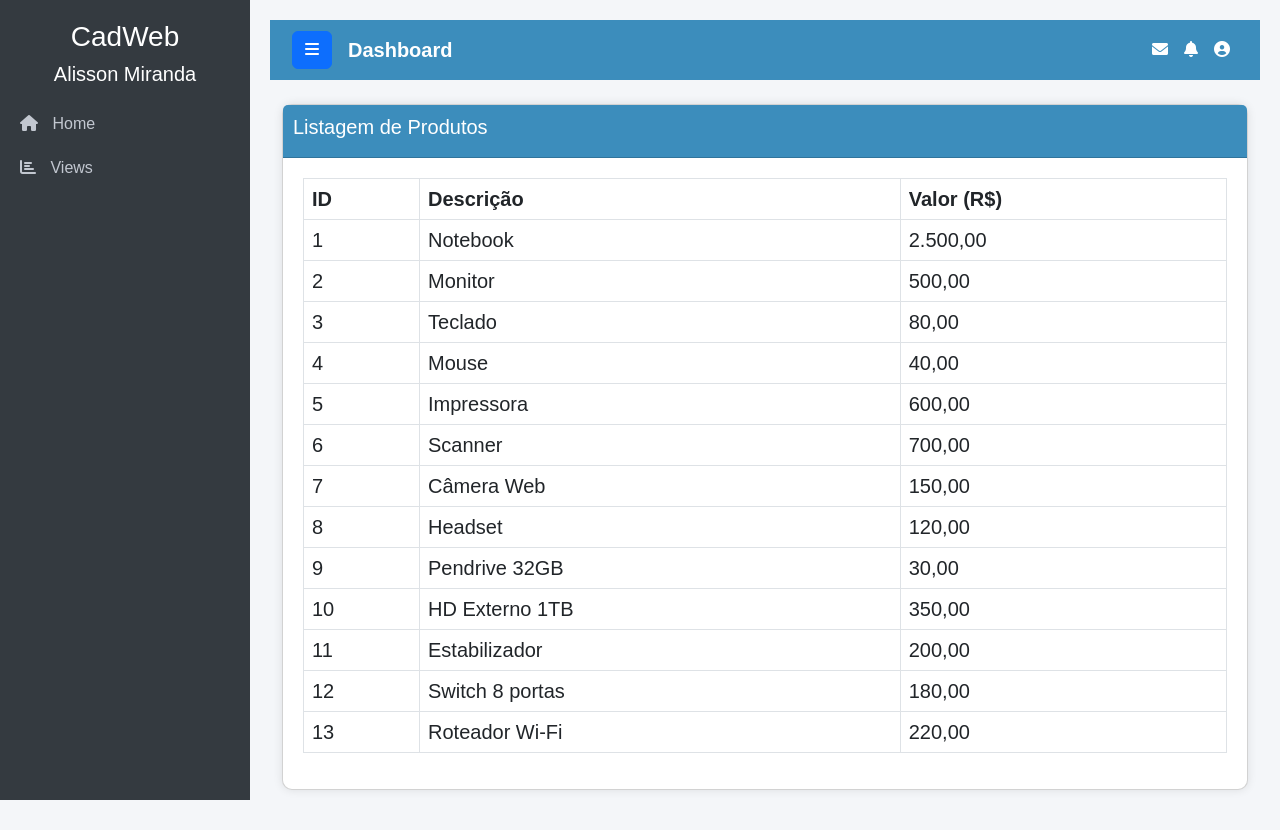
After one commit to amiranda-dev/pweb-django, a Django app: page /produtos/ in a window 1280 px wide. The commit adds this page. Run offline with Django 5.2, Linux system fonts and the light colour scheme.

Commit message:
Lista de produtos estático

```diff
--- a/home/templates/base.html
+++ b/home/templates/base.html
@@ -119,7 +119,7 @@
                 <a href="{% url 'diasemana' 2 %}" class="nav-link">Dia Semana</a>
             </li>
             <li class="nav-item">
-                <a href="{% url "produto" %}" class="nav-link">Produtos</a>
+                <a href="{% url "produtos" %}" class="nav-link">Produtos</a>
             </li>
         </ul>
     </li>
--- /dev/null
+++ b/home/templates/produto/formulario.html
@@ -0,0 +1,5 @@
+{% extends "base.html" %}
+
+{% block titulo %} Home {% endblock titulo %}
+
+{% block conteudo %} Página Inicial {% endblock conteudo %}
--- /dev/null
+++ b/home/templates/produto/lista.html
@@ -0,0 +1,27 @@
+{% extends "base.html" %}
+
+{% block titulo %} Listagem de Produtos {% endblock titulo %}
+
+{% block conteudo %}
+
+  <table class="table table-bordered table-hover mx-auto">
+        <thead class="thead-dark">
+            <tr>
+                <th scope="col">ID</th>
+                <th scope="col">Descrição</th>
+                <th scope="col">Valor (R$)</th>
+            </tr>
+        </thead>
+        <tbody>
+
+        {% for item  in lista %}
+            <tr>
+                <td>{{item.id}}</td>
+                <td>{{item.nome}}</td>
+                <td>{{item.preco}}</td>
+            </tr>
+        {% endfor %}
+        </tbody>
+    </table>
+
+{% endblock conteudo %}
--- a/home/urls.py
+++ b/home/urls.py
@@ -11,7 +11,7 @@ urlpatterns = [
     path('item/<int:id>', views.exibir_item, name="exibir_item"),
     path('perfil/<str:usuario>', views.perfil, name="perfil"),
     path('diasemana/<int:numero>', views.dia_semana, name="diasemana"),
-    path('produto/', views.produto, name='produto')
+    path('produtos/', views.produtos, name='produtos')
 
 
 ]
--- a/home/views.py
+++ b/home/views.py
@@ -39,5 +39,22 @@ def dia_semana(request, numero):
     return render(request, "dia.html", {"dia":dia})
 
 
-def produto(request):
-    return HttpResponse("Página de produtos")
+def produtos(request):
+    contexto = {
+        'lista': [
+            {'id': 1, 'nome': 'Notebook', 'preco': '2.500,00'},
+            {'id': 2, 'nome': 'Monitor', 'preco': '500,00'},
+            {'id': 3, 'nome': 'Teclado', 'preco': '80,00'},
+            {'id': 4, 'nome': 'Mouse', 'preco': '40,00'},
+            {'id': 5, 'nome': 'Impressora', 'preco': '600,00'},
+            {'id': 6, 'nome': 'Scanner', 'preco': '700,00'},
+            {'id': 7, 'nome': 'Câmera Web', 'preco': '150,00'},
+            {'id': 8, 'nome': 'Headset', 'preco': '120,00'},
+            {'id': 9, 'nome': 'Pendrive 32GB', 'preco': '30,00'},
+            {'id': 10, 'nome': 'HD Externo 1TB', 'preco': '350,00'},
+            {'id': 11, 'nome': 'Estabilizador', 'preco': '200,00'},
+            {'id': 12, 'nome': 'Switch 8 portas', 'preco': '180,00'},
+            {'id': 13, 'nome': 'Roteador Wi-Fi', 'preco': '220,00'},
+        ],
+    }
+    return render(request, 'produto/lista.html',contexto)
```
